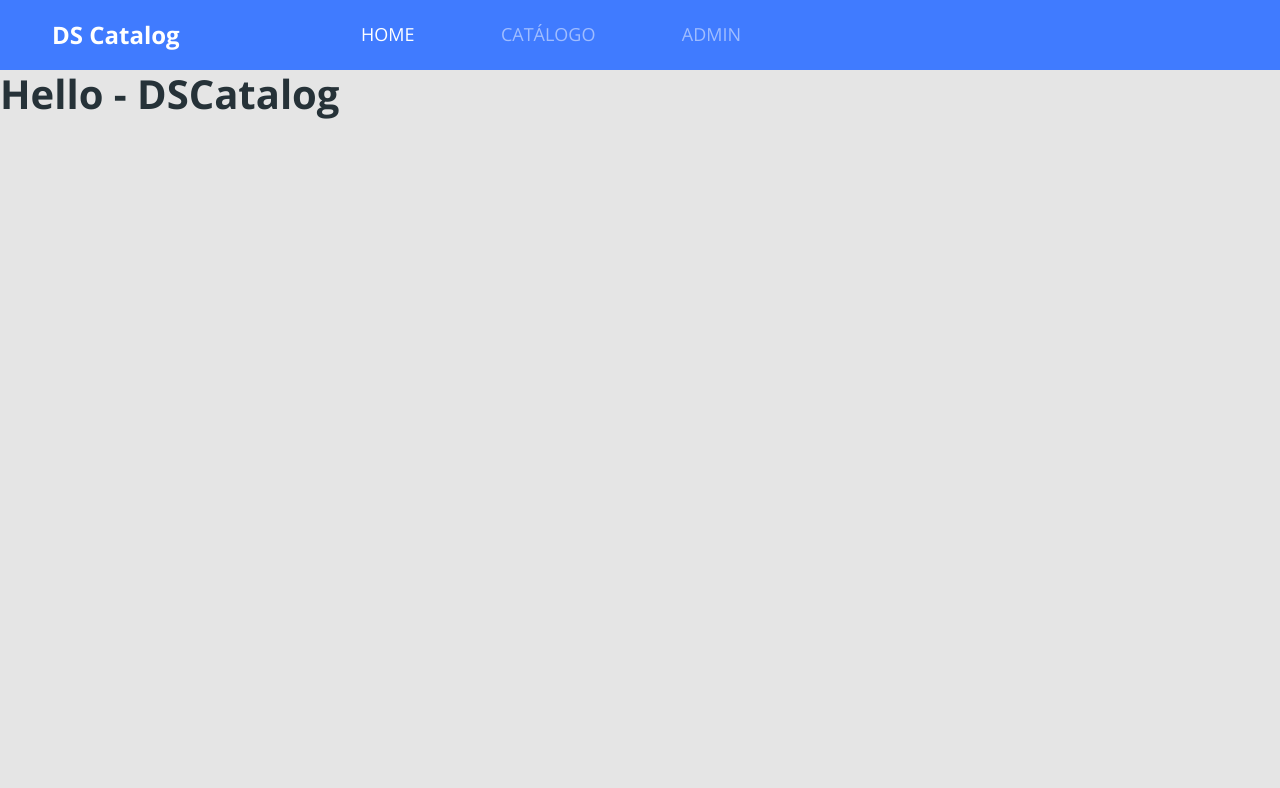
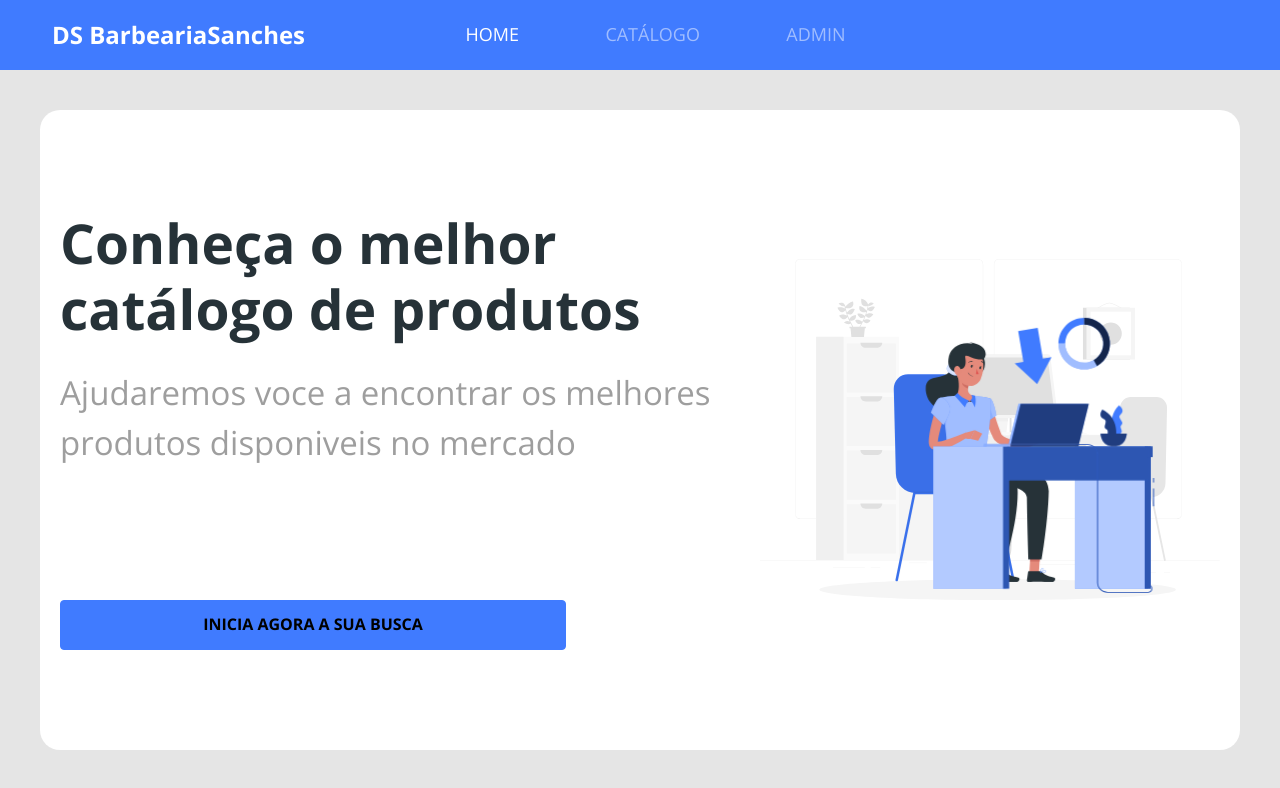
Before and after one commit to WallaceSantosdeOliveira/DSCatalog, a React (Create React App) app in the folder frontweb1/: page / in a window 1280 px wide. Shown: the top 788 px of the page. Built offline with nearby package versions, Linux system fonts and the light colour scheme.

Commit message:
Home styling

```diff
--- a/frontweb1/src/App.tsx
+++ b/frontweb1/src/App.tsx
@@ -1,14 +1,10 @@
-import Navbar from './components/Navbar';
+import Home from 'pages/Home';
 import './assets/styles/custom.scss';
 import './App.css';
 
 const App = () => {
   return (
-    <>
-    <Navbar />
-      <h1>Hello - DSCatalog</h1>
-
-    </>
+    <Home />
   );
 }
 
--- /dev/null
+++ b/frontweb1/src/components/ButtonIcon/index.tsx
@@ -0,0 +1,10 @@
+import './styles.css';
+
+const ButtonIcon = () => {
+  return (
+       <button className="btn btn-primary btn-icon">
+           <h6>INICIA AGORA A SUA BUSCA</h6>
+       </button>
+  );
+};
+export default ButtonIcon;
--- /dev/null
+++ b/frontweb1/src/components/ButtonIcon/styles.css
@@ -0,0 +1,3 @@
+.btn-icon {
+    height: 50px;
+}
--- a/frontweb1/src/components/Navbar/index.tsx
+++ b/frontweb1/src/components/Navbar/index.tsx
@@ -6,7 +6,7 @@ const Navbar = () => {
     <nav className="navbar navbar-expand-md navbar-dark bg-primary main-nav">
       <div className="container-fluid">
         <a href="link" className="nav-log-text">
-          <h4>DS Catalog</h4>
+          <h4>DS BarbeariaSanches</h4>
         </a>
         <button
           className="navbar-toggler"
--- /dev/null
+++ b/frontweb1/src/pages/Home/index.tsx
@@ -0,0 +1,32 @@
+import { ReactComponent as MainImage } from 'assets/images/main-image.svg';
+import ButtonIcon from 'components/ButtonIcon';
+import Navbar from 'components/Navbar';
+
+import './styles.css';
+
+const Home = () => {
+  return (
+    <>
+      <Navbar />
+      <div className="home-container">
+        <div className="home-card">
+          <div className="home-content-container">
+            <div>
+              <h1>Conheça o melhor catálogo de produtos</h1>
+              <p>
+                Ajudaremos voce a encontrar os melhores produtos disponiveis no
+                mercado
+              </p>
+            </div>
+            <ButtonIcon />
+          </div>
+          <div className="home-image-container">
+            <MainImage />
+          </div>
+        </div>
+      </div>
+    </>
+  );
+};
+
+export default Home;
--- /dev/null
+++ b/frontweb1/src/pages/Home/styles.css
@@ -0,0 +1,139 @@
+.home-container {
+  padding: 10px;
+  font-size: 20px;
+  text-align: center;
+}
+
+.home-card {
+  display: flex;
+  flex-direction: column-reverse;
+  background-color: #fff;
+  box-shadow: 0px 4px 20px rgba(red, green, blue, alpha);
+  border-radius: 20px;
+}
+
+.home-content-container {
+  display: flex;
+  flex-direction: column;
+  align-items: center;
+  padding: 10px 10px 60px 10px;
+
+}
+
+.home-content-container h1 {
+  width: 260px;
+  font-size: 1em;
+  margin-bottom: 15px;
+}
+
+.home-content-container p {
+  width: 260px;
+  color: #9e9e9e;
+  font-size: 0.6em;
+  margin-bottom: 30px;
+}
+
+.home-image-container {
+  padding: 50px 15px;
+
+}
+
+.home-image-container svg {
+  width: 100%;
+  height: auto;
+}
+
+@media (min-width: 576px) {
+  .home-container {
+    padding: 15px;
+    font-size: 40px;
+  }
+
+  .home-content-container h1 {
+    width: 506px;
+    margin-bottom: 20px;
+  }
+
+  .home-content-container p {
+    width: 506px;
+    margin-bottom: 20px;
+  }
+
+  .home-content-container button {
+    width: 506px;
+  }
+
+  .home-image-container svg {
+    width: 506px;
+  }
+}
+
+@media (min-width: 768px) {
+  .home-image-container {
+    padding: 100px 20px;
+  }
+
+  .home-content-container {
+    padding: 20px 20px 100px 20px;
+  }
+}
+
+@media (min-width: 992px) {
+  .home-container {
+    font-size: 55px;
+    padding: 40px;
+  }
+
+  .home-image-container {
+    padding: 125px 20px;
+  }
+
+  .home-content-container {
+    padding: 20px 20px 150px 20px;
+  }
+
+  .home-content-container h1 {
+    width: 700px;
+    margin-bottom: 26px;
+  }
+
+  .home-content-container p {
+    width: 700px;
+    margin-bottom: 47px;
+  }
+}
+
+@media (min-width: 1200px) {
+  .home-card {
+    flex-direction: row;
+    justify-content: space-around;
+    padding: calc(((85vh - 480px)/2) - 20px)0;
+
+  }
+
+  .home-content-container {
+    height: 480px;
+    width: 700px;
+    padding: 20px;
+    align-items: flex-start;
+    text-align: left;
+    align-content: space-between;
+    flex-flow: wrap ;
+  }
+
+  .home-image-container {
+    display: flex;
+    align-items: center;
+    padding: 20px;
+  }
+
+  .home-image-container svg {
+    width: 100%;
+  }
+}
+
+@media (min-width: 1400px) {
+  .home-content-container svg {
+    width: 480px;
+  }
+}
```
Also changed, not shown: frontweb1/src/assets/images/main-image.svg (added).
